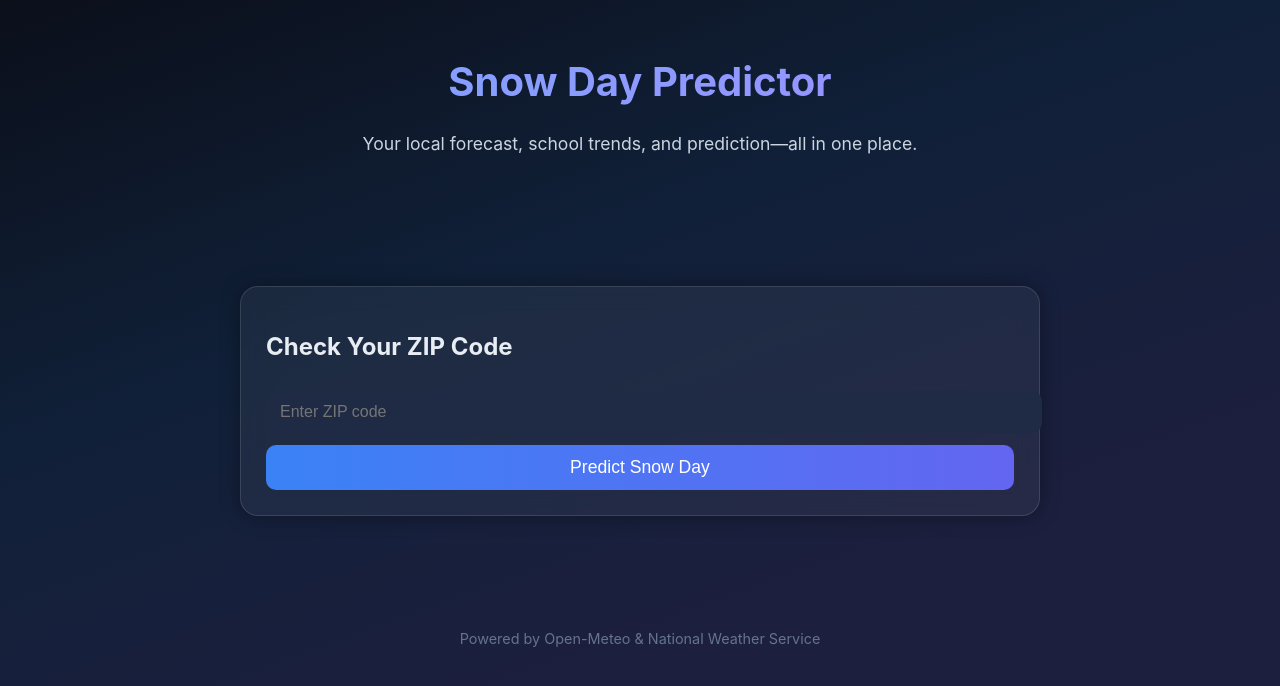
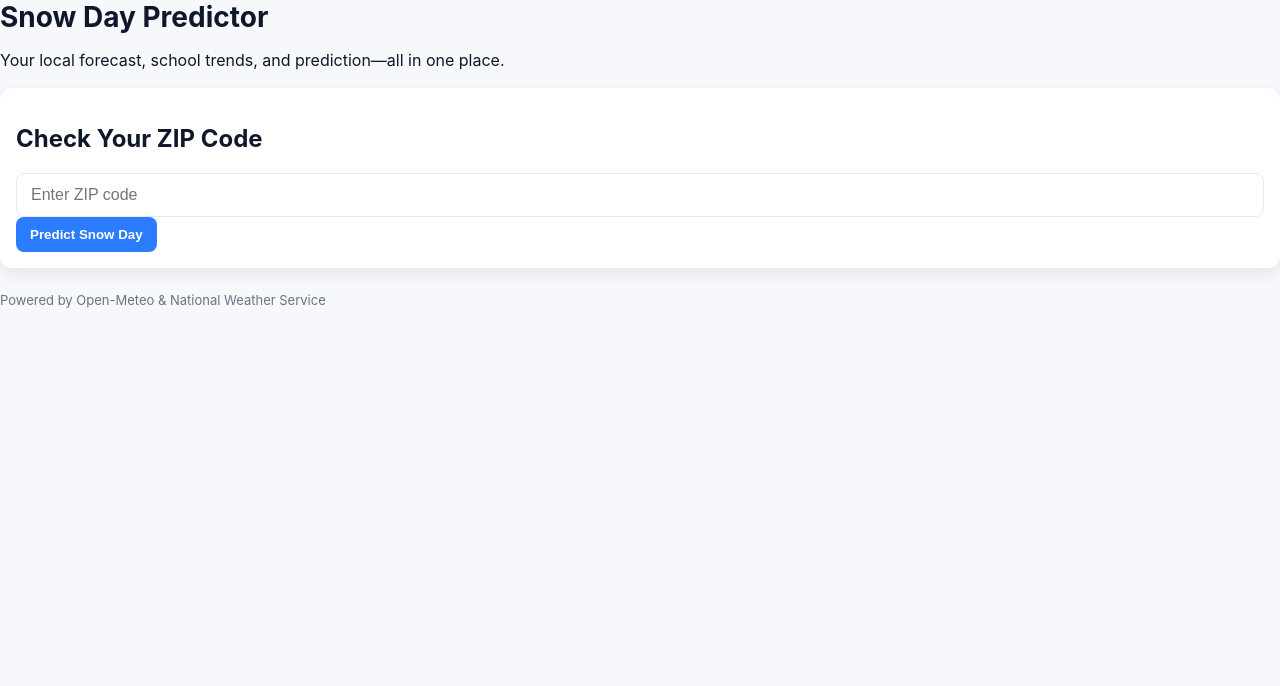
Before and after one commit to Coopon30/Snow-day-calculator, a plain HTML site: page index.html in a window 1280 px wide. Drawn offline with Linux system fonts and the light colour scheme.

Commit message:
Refactor CSS with variables and improved styles

```diff
--- a/style.css
+++ b/style.css
@@ -1,132 +1,65 @@
-/* ===== GLOBAL STYLES ===== */
-body {
-    margin: 0;
-    font-family: "Inter", sans-serif;
-    background: linear-gradient(160deg, #0b0f1a, #102038, #1c1f3e 70%);
-    color: #e8ecf3;
-    min-height: 100vh;
+:root{
+  --bg:#f6f8fb;
+  --card:#ffffff;
+  --accent:#2b7cff;
+  --muted:#6b7280;
+  --success:#0f9d58;
+  --warning:#f59e0b;
+  --danger:#ef4444;
+  --shadow: 0 6px 18px rgba(15,23,42,0.08);
+  font-family: Inter, system-ui, -apple-system, "Segoe UI", Roboto, "Helvetica Neue", Arial;
 }
-
-/* Center everything */
-main {
-    max-width: 800px;
-    margin: 40px auto;
-    padding: 20px;
+*{box-sizing:border-box}
+html,body{height:100%}
+body{
+  margin:0;
+  background:var(--bg);
+  color:#0f172a;
+  -webkit-font-smoothing:antialiased;
+  -moz-osx-font-smoothing:grayscale;
 }
-
-/* Header */
-header {
-    text-align: center;
-    padding: 30px 15px;
+.container{
+  max-width:760px;
+  margin:36px auto;
+  padding:24px;
 }
-header h1 {
-    font-size: 2.5rem;
-    font-weight: 700;
-    background: linear-gradient(90deg, #76a9ff, #a48bff);
-    -webkit-background-clip: text;
-    color: transparent;
+h1{margin:0 0 8px;font-size:28px}
+.explain{color:var(--muted);margin:0 0 18px}
+label{display:block;margin:12px 0 6px;font-weight:600}
+input#zip{
+  width:100%;
+  padding:12px 14px;
+  border-radius:8px;
+  border:1px solid #e6e9ef;
+  font-size:16px;
 }
-header p {
-    color: #cbd5e1;
-    font-size: 1.1rem;
-    margin-top: 8px;
+.controls{display:flex;gap:10px;margin-top:12px}
+button{
+  background:var(--accent);
+  color:white;
+  border:0;
+  padding:10px 14px;
+  border-radius:8px;
+  cursor:pointer;
+  font-weight:600;
 }
-
-/* ===== CARD STYLES ===== */
-.card {
-    background: rgba(255, 255, 255, 0.05);
-    backdrop-filter: blur(12px);
-    padding: 25px;
-    margin-top: 25px;
-    border-radius: 18px;
-    border: 1px solid rgba(255, 255, 255, 0.12);
-    box-shadow: 0 0 20px rgba(0,0,0,0.35);
+button#exampleBtn{background:#111827}
+.hidden{display:none}
+.card{
+  background:var(--card);
+  border-radius:12px;
+  padding:16px;
+  margin-top:18px;
+  box-shadow:var(--shadow);
 }
-
-/* Input Card */
-.input-card input {
-    width: 100%;
-    padding: 12px 14px;
-    border-radius: 10px;
-    border: none;
-    margin-top: 10px;
-    font-size: 1rem;
-    background: #1f2a44;
-    color: #fff;
-}
-.input-card button {
-    width: 100%;
-    margin-top: 12px;
-    padding: 12px;
-    font-size: 1.1rem;
-    background: linear-gradient(90deg, #3b82f6, #6366f1);
-    color: white;
-    border-radius: 10px;
-    border: none;
-    cursor: pointer;
-    transition: 0.2s;
-}
-.input-card button:hover {
-    opacity: 0.85;
-}
-
-/* Result card */
-.result-card h2 {
-    font-size: 1.8rem;
-    margin-bottom: 12px;
-}
-
-/* Alerts (NWS style) */
-.alert {
-    padding: 12px;
-    border-radius: 10px;
-    margin: 15px 0;
-    font-weight: 600;
-}
-.alert-warning {
-    background: rgba(255, 160, 0, 0.2);
-    border-left: 4px solid #fbbf24;
-}
-.alert-danger {
-    background: rgba(255, 40, 40, 0.2);
-    border-left: 4px solid #ef4444;
-}
-.alert-info {
-    background: rgba(70, 160, 255, 0.2);
-    border-left: 4px solid #3b82f6;
-}
-
-/* Prediction badge */
-.prediction-badge {
-    display: inline-block;
-    padding: 8px 14px;
-    border-radius: 12px;
-    font-size: 1.1rem;
-    margin: 15px 0;
-}
-.badge-likely {
-    background: rgba(0, 255, 120, 0.15);
-    border: 1px solid #22c55e;
-}
-.badge-possible {
-    background: rgba(255, 200, 60, 0.15);
-    border: 1px solid #facc15;
-}
-.badge-unlikely {
-    background: rgba(255, 80, 80, 0.15);
-    border: 1px solid #ef4444;
-}
-
-/* Hidden until prediction appears */
-.hidden {
-    display: none;
-}
-
-/* Footer */
-footer {
-    text-align: center;
-    margin-top: 60px;
-    padding: 20px;
-    color: #64748b;
-    font-size: 0.9rem;
-}
+#verdict{margin:0 0 8px}
+.score-line{height:12px;border-radius:8px;background:#eef2ff;overflow:hidden;margin-bottom:10px}
+.score-fill{height:100%;border-radius:8px}
+.details h3{margin:12px 0 6px}
+.details ul{margin:0 0 10px 18px;color:var(--muted)}
+pre{background:#f3f4f6;padding:12px;border-radius:8px;color:#111827;overflow:auto}
+footer{margin-top:24px;color:var(--muted);font-size:13px}
+.badge{display:inline-block;padding:4px 8px;border-radius:999px;font-weight:600}
+.badge-good{background:rgba(15,157,88,0.12);color:var(--success)}
+.badge-maybe{background:rgba(245,158,11,0.12);color:var(--warning)}
+.badge-bad{background:rgba(239,68,68,0.12);color:var(--danger)}
```
